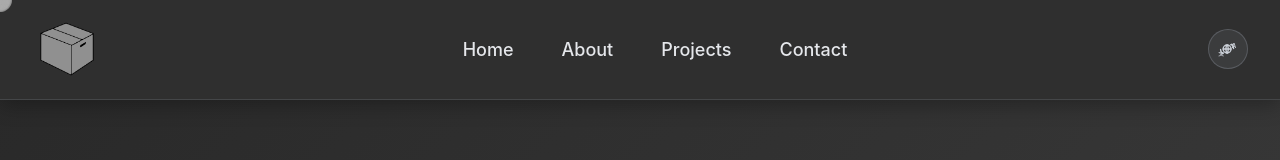
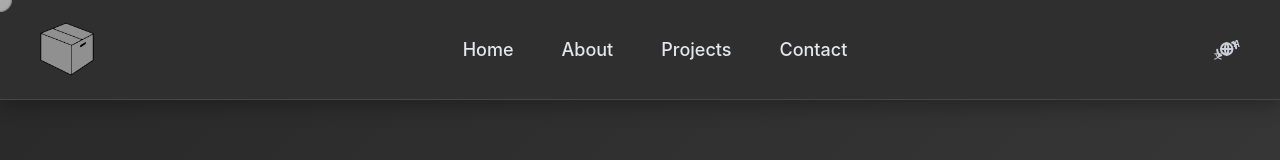
Before and after one commit to FidelGenre/Portfolio, a Next.js app: page / in a window 1280 px wide. Shown: the top 160 px of the page. Built offline with nearby package versions, Linux system fonts and the light colour scheme.

Commit message:
Language icon: larger (32px) and remove circular button background

```diff
--- a/src/components/Navbar.tsx
+++ b/src/components/Navbar.tsx
@@ -69,7 +69,7 @@ export default function Navbar() {
               onClick={handleLangToggle}
               aria-label={lang === "en" ? "Cambiar a español" : "Switch to English"}
               title={lang === "en" ? "Español" : "English"}
-              className="flex h-10 w-10 items-center justify-center rounded-full border border-[rgba(156,163,175,0.3)] bg-[rgba(156,163,175,0.12)] text-[#cbd0d8] transition-colors duration-200 hover:border-[rgba(156,163,175,0.55)] hover:text-white"
+              className="flex cursor-pointer items-center justify-center border-none bg-transparent p-1 text-[#cbd0d8] transition-colors duration-200 hover:text-white"
             >
               <span
                 className="flex items-center justify-center"
@@ -78,7 +78,7 @@ export default function Navbar() {
                   transition: "transform 0.6s cubic-bezier(0.22, 1, 0.36, 1)",
                 }}
               >
-                <svg width="22" height="22" viewBox="0 0 24 24" fill="none">
+                <svg width="32" height="32" viewBox="0 0 24 24" fill="none">
                   <g
                     stroke="currentColor"
                     strokeWidth="1.5"
```
